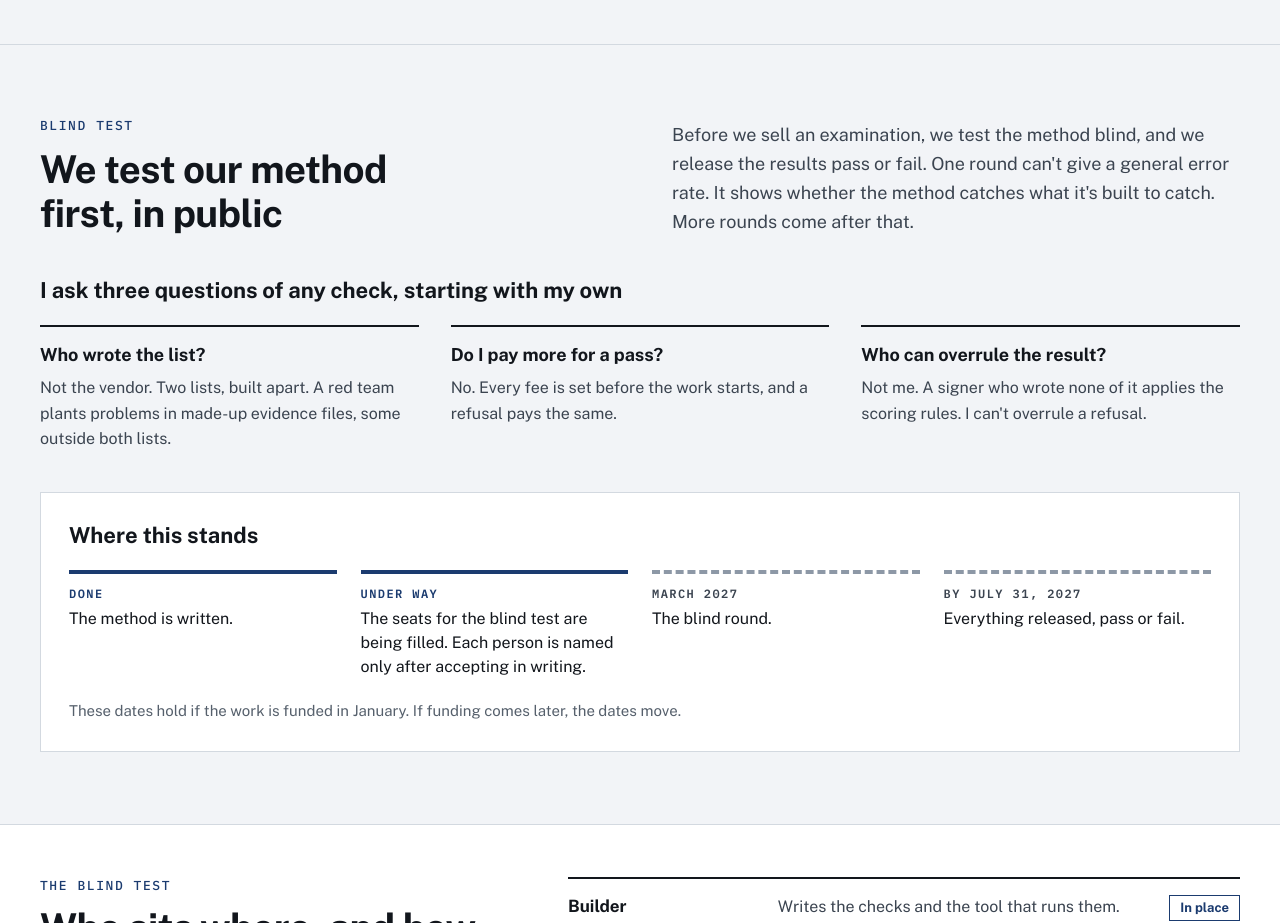
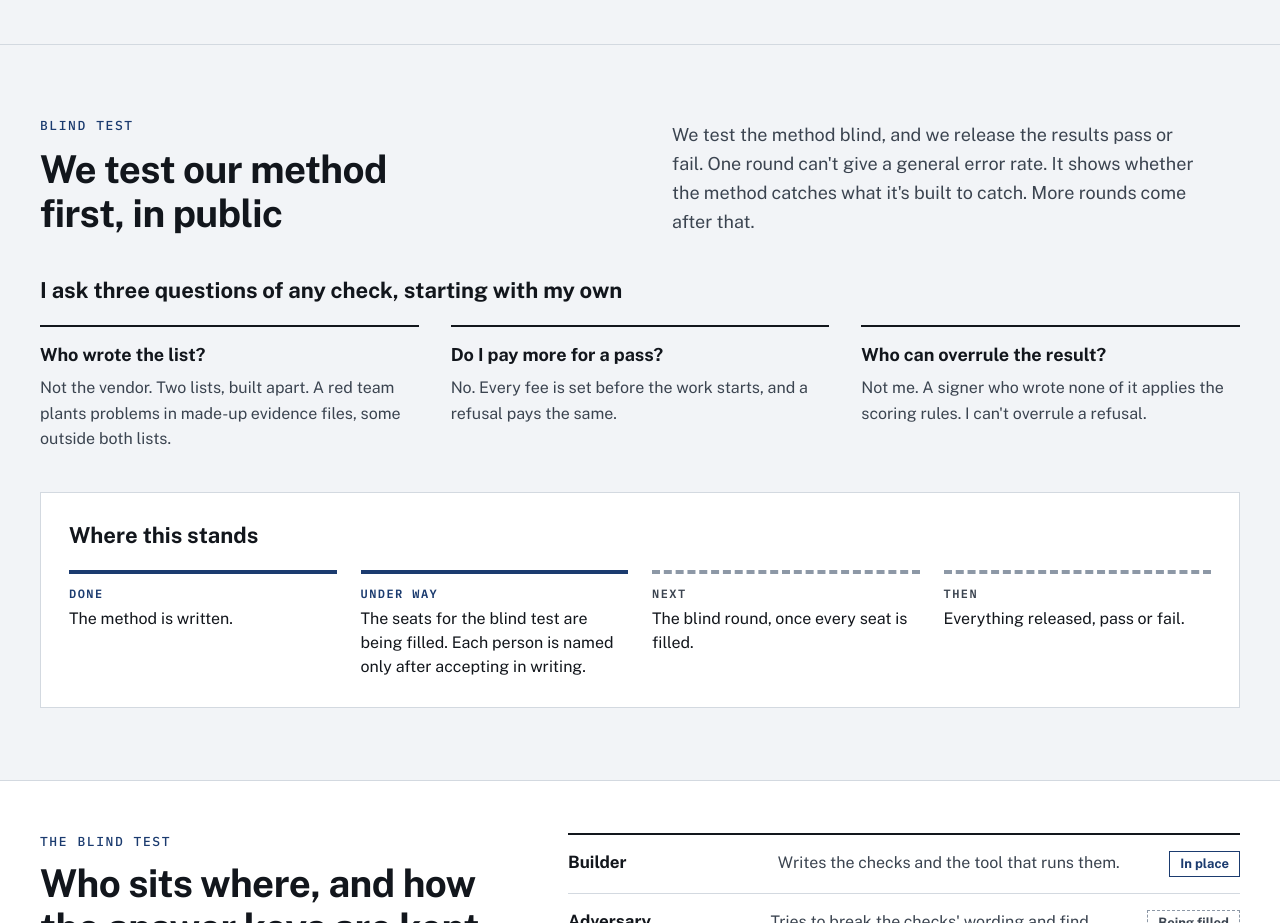
Before and after one commit to ZacCarlton/zeroposition-site, a plain HTML site: page our-record/index.html in a window 1280 px wide. Shown: the part 1860-2783 px from the top of the page. Drawn offline with nearby package versions, Linux system fonts and the light colour scheme.

Commit message:
Our record and Home: blind-test steps without calendar dates
Owner ruling 2026-11-26: dates for the blind test stay in the funding
documents; the site shows the order of steps. Removes "Before we sell"
framing from both pages. Our record locked by owner.

Co-Authored-By: Claude Opus 5.5 <noreply@anthropic.com>
Claude-Session: https://claude.ai/code/session_0111YJjnePtuejjRTPEYwWrW

```diff
--- a/our-record/index.html
+++ b/our-record/index.html
@@ -125,7 +125,7 @@
 <div style="font-family: 'IBM Plex Mono', ui-monospace, Menlo, Consolas, monospace; font-size: 13px; font-weight: 500; letter-spacing: 0.12em; text-transform: uppercase; color: #1B3B6F">Blind test</div>
 <h2 style="margin: 0; font-size: clamp(30px, 3vw, 42px); line-height: 1.15; font-weight: 700; letter-spacing: -0.015em; color: #12161C; text-wrap: balance">We test our method first, in public</h2>
 </div>
-<p style="flex: 1 1 460px; min-width: 0; margin: 0; font-size: 18px; line-height: 1.6; color: #3B4450; text-wrap: pretty">Before we sell an examination, we test the method blind, and we release the results pass or fail. One round can't give a general error rate. It shows whether the method catches what it's built to catch. More rounds come after that.</p>
+<p style="flex: 1 1 460px; min-width: 0; margin: 0; font-size: 18px; line-height: 1.6; color: #3B4450; text-wrap: pretty">We test the method blind, and we release the results pass or fail. One round can't give a general error rate. It shows whether the method catches what it's built to catch. More rounds come after that.</p>
 </div>
 
 
@@ -160,15 +160,14 @@
 <span style="font-size: 16px; line-height: 1.5; color: #12161C">The seats for the blind test are being filled. Each person is named only after accepting in writing.</span>
 </li>
 <li style="border-top: 4px dashed #8D98A6; padding-top: 12px; display: flex; flex-direction: column; gap: 6px; min-width: 0">
-<span style="font-family: 'IBM Plex Mono', ui-monospace, Menlo, Consolas, monospace; font-size: 12px; font-weight: 600; letter-spacing: 0.12em; text-transform: uppercase; color: #3B4450">March 2027</span>
-<span style="font-size: 16px; line-height: 1.5; color: #12161C">The blind round.</span>
+<span style="font-family: 'IBM Plex Mono', ui-monospace, Menlo, Consolas, monospace; font-size: 12px; font-weight: 600; letter-spacing: 0.12em; text-transform: uppercase; color: #3B4450">Next</span>
+<span style="font-size: 16px; line-height: 1.5; color: #12161C">The blind round, once every seat is filled.</span>
 </li>
 <li style="border-top: 4px dashed #8D98A6; padding-top: 12px; display: flex; flex-direction: column; gap: 6px; min-width: 0">
-<span style="font-family: 'IBM Plex Mono', ui-monospace, Menlo, Consolas, monospace; font-size: 12px; font-weight: 600; letter-spacing: 0.12em; text-transform: uppercase; color: #3B4450">By July 31, 2027</span>
+<span style="font-family: 'IBM Plex Mono', ui-monospace, Menlo, Consolas, monospace; font-size: 12px; font-weight: 600; letter-spacing: 0.12em; text-transform: uppercase; color: #3B4450">Then</span>
 <span style="font-size: 16px; line-height: 1.5; color: #12161C">Everything released, pass or fail.</span>
 </li>
 </ol>
-<p style="margin: 0; font-size: 15px; line-height: 1.6; color: #56606C">These dates hold if the work is funded in January. If funding comes later, the dates move.</p>
 </div>
 </div>
 </section>
```
Also changed, not shown: index.html (+1 -1 lines).
